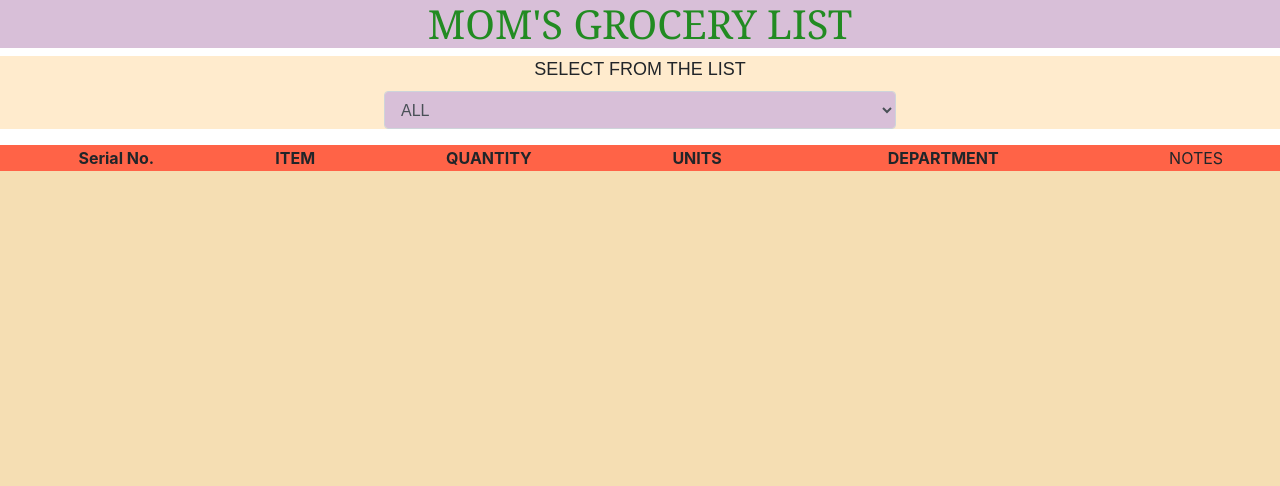
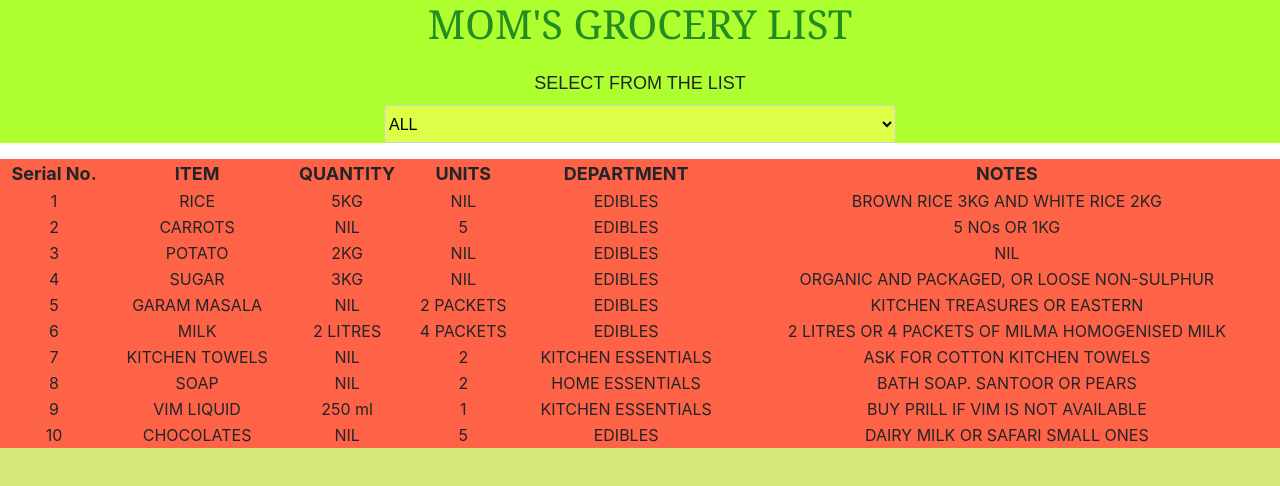
Before and after one commit to ravennsd/GROCERY-LIST, a plain HTML site: page GROCERY LIST- AJAX/GroceryLIst/index.html in a window 1280 px wide. Drawn offline with nearby package versions, Linux system fonts and the light colour scheme.

Commit message:
style changes

```diff
--- a/GROCERY LIST- AJAX/GroceryLIst/index.css
+++ b/GROCERY LIST- AJAX/GroceryLIst/index.css
@@ -1,23 +1,25 @@
 html,body{
     margin: 0px;
     padding: 0px;
-    background-color: wheat;
+    background-color:rgb(212, 233, 119);
+
 }
 
 #head{
+  height:70px;
+  padding: 0%;
+  margin: 0%;
     font-family: Cambria, Cochin, Georgia, Times, 'Times New Roman', serif;
     color: forestgreen;
-    background-color: thistle;
+    background-color:greenyellow;
     text-align: center;
+
 
 }
 #groc-table{
+  margin: 0%;
+  padding: 0%;
     text-align: center;
-    align-content: center;
-    padding: 20px;
-
-    border: cadetblue;
-    border: 10px;
     width: 100%;
 
     border-spacing: 2px;
@@ -35,20 +37,22 @@ html,body{
   text-align: center;
   font-family: fantasy;
   font-size: large;
-  background-color:blanchedalmond;
+  background-color:greenyellow ;
 }
 
 #sel1{
-
-  background-color: thistle;
+ margin: 0em;
+ padding: 0em;
+  background-color:rgb(221, 255, 71);
  margin-left: 30%;
   width: 40%;
+  color: black;
 
 }
-btn{
+/* btn{
   width: 50px;
   align-items: center;
   color: yellowgreen;
   background-color: yellowgreen;
 
-}
+} */
--- a/GROCERY LIST- AJAX/GroceryLIst/index.html
+++ b/GROCERY LIST- AJAX/GroceryLIst/index.html
@@ -33,17 +33,17 @@
 
         </div>
 
-    <p id="grocy"></p>
+    <!-- <p id="grocy"></p> -->
 
     <table id="groc-table">
-        <thead>
+        <thead style="font-size: large; width: 30px;">
 
             <th>Serial No.</th>
             <th>ITEM</th>
             <th>QUANTITY</th>
             <th>UNITS</th>
             <th>DEPARTMENT</th>
-            <td>NOTES</td>
+            <th>NOTES</th>
 
         </thead>
 
@@ -57,7 +57,7 @@
 
 <script src="ajax.js"></script>
 <script>
-    // grocy("ALL");
+    grocy("ALL");
 </script>
 
     <script src="https://code.jquery.com/jquery-3.3.1.slim.min.js" integrity="sha384-q8i/X+965DzO0rT7abK41JStQIAqVgRVzpbzo5smXKp4YfRvH+8abtTE1Pi6jizo" crossorigin="anonymous"></script>
```
